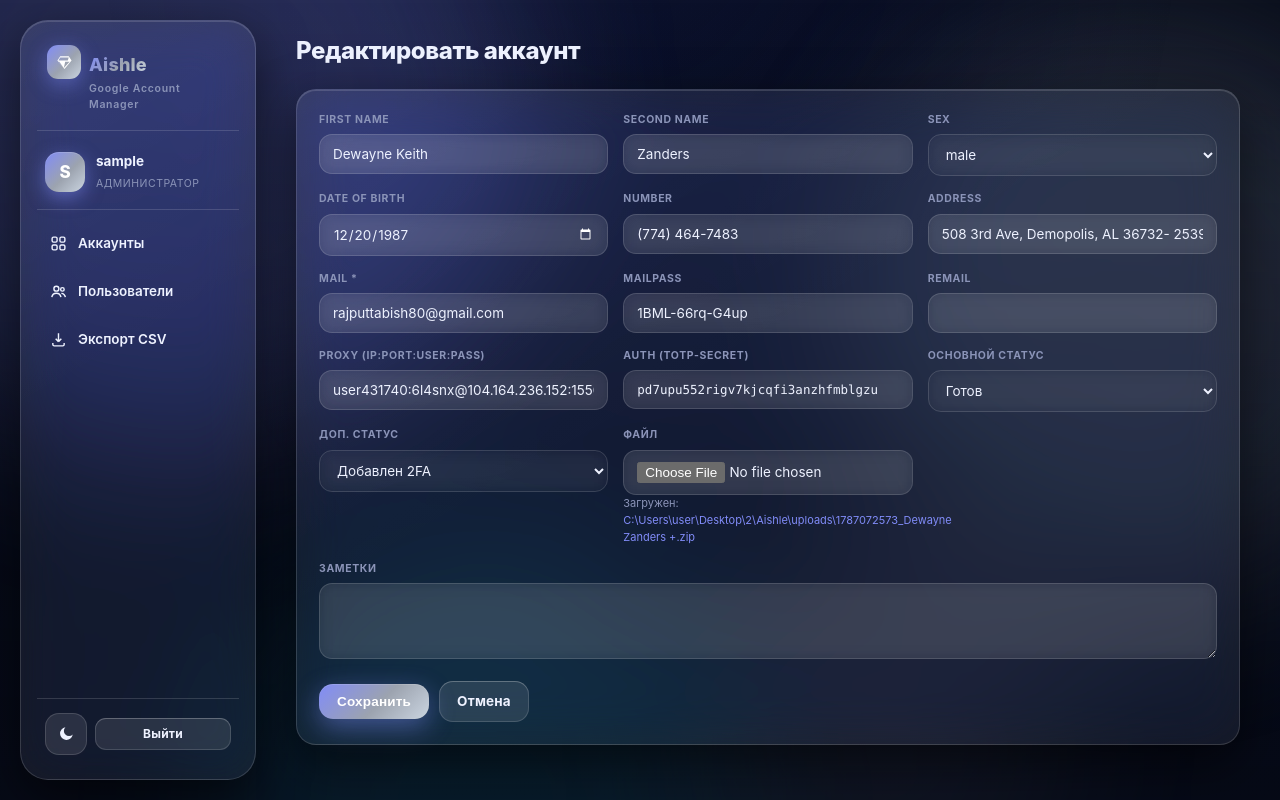
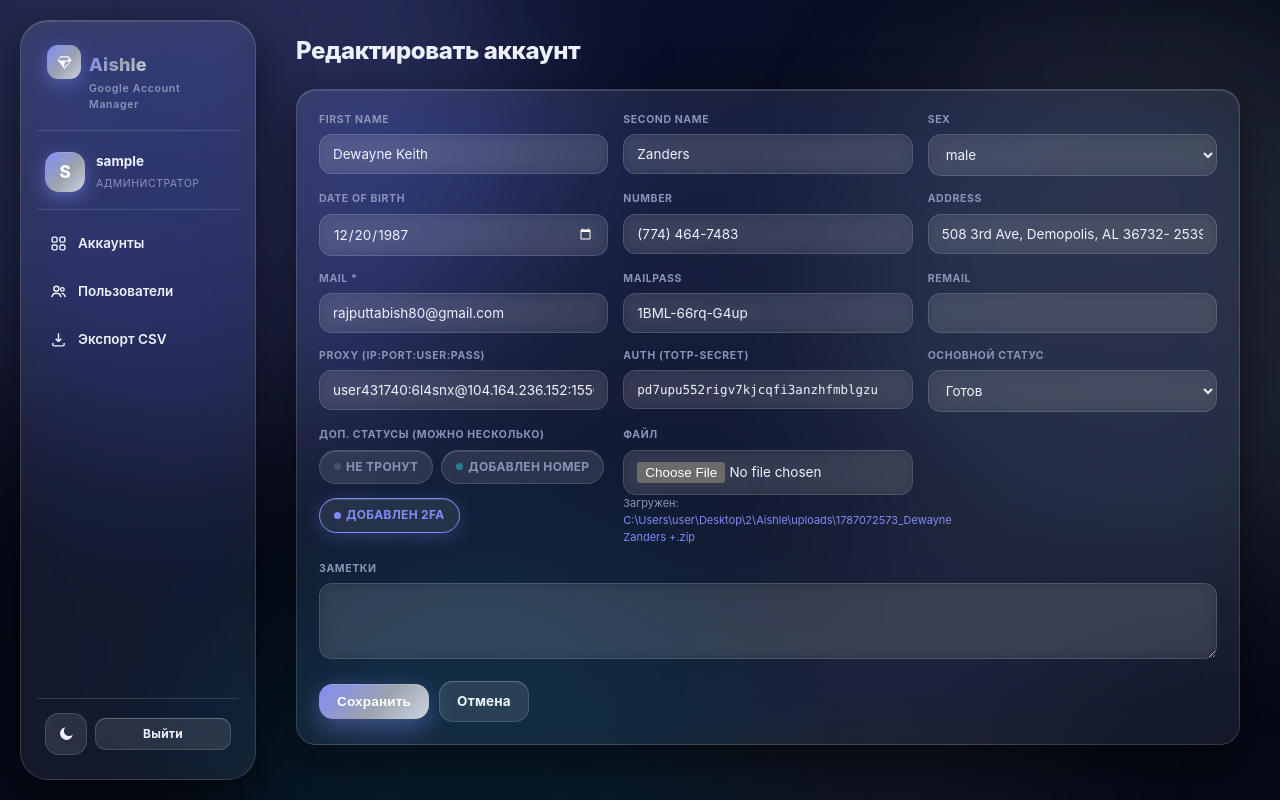
Before and after one commit to pikafor/aishle, a Flask app: page /accounts/5/edit in a window 1280 px wide. Run offline with Flask 3, Linux system fonts and the light colour scheme; a user stored in the database is signed in; data comes from the database, SQL or seed files in the repository.

Commit message:
Применил патч

```diff
--- a/app.py
+++ b/app.py
@@ -27,6 +27,17 @@ STATUSES2 = ["untouched","phone_added","twofa_added"]
 STATUS_LABELS2 = {"untouched":"Не тронут","phone_added":"Добавлен номер","twofa_added":"Добавлен 2FA"}
 STATUS_COLORS2 = {"untouched":"#64748b","phone_added":"#22d3ee","twofa_added":"#818cf8"}
 
+def parse_status2(val):
+    """Разбирает status2 из БД в множество активных значений."""
+    if not val:
+        return set()
+    return {v.strip() for v in val.split(",") if v.strip() in STATUSES2}
+
+def format_status2(vals):
+    """Собирает множество значений status2 в строку для хранения."""
+    valid = [v for v in vals if v in STATUSES2]
+    return ",".join(valid) if valid else "untouched"
+
 PERMS = {"view":"Просмотр","edit":"Редактирование","share":"Передача"}
 
 app = Flask(__name__)
@@ -42,6 +53,10 @@ def inject_css_version():
     if css_path.exists():
         ver = hashlib.md5(css_path.read_bytes()).hexdigest()[:8]
     return {"css_v": ver}
+
+@app.template_filter("parse_status2")
+def parse_status2_filter(val):
+    return parse_status2(val)
 
 
 # ----- DB helpers -----
@@ -89,7 +104,7 @@ def get_db():
         if "status2" not in cols:
             g.db.execute("ALTER TABLE accounts ADD COLUMN status2 TEXT DEFAULT 'untouched'")
         # Сбрасываем старые значения status2 (new/warmup/active и т.п.) в "untouched"
-        g.db.execute("UPDATE accounts SET status2='untouched' WHERE status2 NOT IN ('untouched','phone_added','twofa_added')")
+        g.db.execute("UPDATE accounts SET status2='untouched' WHERE status2 NOT IN ('untouched','phone_added','twofa_added') AND status2 NOT LIKE '%,%'")
         g.db.commit()
     return g.db
 
@@ -269,8 +284,8 @@ def account_new():
             fp = str(UPLOAD_DIR / safe)
         st = f.get("status", "new")
         if st not in STATUSES: st = "new"
-        st2 = f.get("status2", "untouched")
-        if st2 not in STATUSES2: st2 = "untouched"
+        st2_list = f.getlist("status2")
+        st2 = format_status2(st2_list)
         cur = db.execute("""INSERT INTO accounts (first_name,second_name,address,sex,date_of_birth,
             number,mail,mailPass,reMail,proxy,file_path,auth,status,status2,notes,owner_id)
             VALUES(?,?,?,?,?,?,?,?,?,?,?,?,?,?,?,?)""",
@@ -279,7 +294,7 @@ def account_new():
              fp, f.get("auth") or None, st, st2, f.get("notes"), session["user_id"]))
         db.commit()
         return redirect(url_for("account_detail", acc_id=cur.lastrowid))
-    return render_template("form.html", account=None, STATUSES=STATUSES, STATUS_LABELS=STATUS_LABELS, STATUSES2=STATUSES2, STATUS_LABELS2=STATUS_LABELS2)
+    return render_template("form.html", account=None, STATUSES=STATUSES, STATUS_LABELS=STATUS_LABELS, STATUSES2=STATUSES2, STATUS_LABELS2=STATUS_LABELS2, STATUS_COLORS2=STATUS_COLORS2)
 
 
 @app.route("/accounts/<int:acc_id>/edit", methods=["GET","POST"])
@@ -301,8 +316,11 @@ def account_edit(acc_id):
             fp = str(UPLOAD_DIR / safe)
         st = f.get("status", acc["status"])
         if st not in STATUSES: st = acc["status"]
-        st2 = f.get("status2", acc["status2"] or "untouched")
-        if st2 not in STATUSES2: st2 = acc["status2"] or "untouched"
+        st2_list = f.getlist("status2")
+        if st2_list:
+            st2 = format_status2(st2_list)
+        else:
+            st2 = acc["status2"] or "untouched"
         db.execute("""UPDATE accounts SET first_name=?,second_name=?,address=?,sex=?,date_of_birth=?,
             number=?,mail=?,mailPass=?,reMail=?,proxy=?,file_path=?,auth=?,status=?,status2=?,notes=?,updated_at=datetime('now')
             WHERE id=?""",
@@ -311,7 +329,7 @@ def account_edit(acc_id):
              fp, f.get("auth") or None, st, st2, f.get("notes"), acc_id))
         db.commit()
         return redirect(url_for("account_detail", acc_id=acc_id))
-    return render_template("form.html", account=acc, STATUSES=STATUSES, STATUS_LABELS=STATUS_LABELS, STATUSES2=STATUSES2, STATUS_LABELS2=STATUS_LABELS2)
+    return render_template("form.html", account=acc, STATUSES=STATUSES, STATUS_LABELS=STATUS_LABELS, STATUSES2=STATUSES2, STATUS_LABELS2=STATUS_LABELS2, STATUS_COLORS2=STATUS_COLORS2)
 
 
 @app.route("/accounts/<int:acc_id>/status", methods=["POST"])
@@ -321,14 +339,14 @@ def account_status(acc_id):
         return ("", 403)
     db = get_db()
     st = request.form.get("status","")
-    st2 = request.form.get("status2","")
+    st2_list = request.form.getlist("status2")
     updates, params = [], []
     if st in STATUSES:
         updates.append("status=?")
         params.append(st)
-    if st2 in STATUSES2:
-        updates.append("status2=?")
-        params.append(st2)
+    st2 = format_status2(st2_list)
+    updates.append("status2=?")
+    params.append(st2)
     if updates:
         updates.append("updated_at=datetime('now')")
         params.append(acc_id)
--- a/static/style.css
+++ b/static/style.css
@@ -18,6 +18,10 @@
   --grad: linear-gradient(135deg,#818cf8 0%,#9ca3af 55%,#cbd5e1 100%);
   --ok: #34d399; --warn: #fbbf24; --danger: #f87171;
   --input: rgba(255,255,255,.08);
+  --select-bg: rgba(255,255,255,.08);
+  --select-option-bg: rgba(30,35,60,.95);
+  --select-option-text: #eef2ff;
+  --select-option-hover: rgba(129,140,248,.30);
   --blur: blur(26px) saturate(170%);
   --shadow: 0 18px 50px rgba(0,0,0,.55);
   --inner-hi: inset 0 1px 0 rgba(255,255,255,.14);   /* блик сверху */
@@ -41,8 +45,10 @@
   --grad: linear-gradient(135deg,#4f6bff,#64748b);
   --ok: #059669; --warn: #b45309; --danger: #dc2626;
   --input: rgba(255,255,255,.6);
-  --select-bg: #ffffff;                  /* фон выпадающего списка */
-  --select-option: #f1f5fb;              /* фон опций списка */
+  --select-bg: #f4f7fd;
+  --select-option-bg: #eef2fb;
+  --select-option-text: #1d2340;
+  --select-option-hover: rgba(79,107,255,.15);
   --blur: blur(26px) saturate(150%);
   --shadow: 0 18px 50px rgba(60,80,160,.22);
   --inner-hi: inset 0 1px 0 rgba(255,255,255,.9);
@@ -151,10 +157,26 @@ label{display:block;font-size:10.5px;color:var(--muted);margin-bottom:6px;font-w
 input,select,textarea{width:100%;padding:11px 13px;border-radius:13px;
   background:var(--input);border:1px solid var(--stroke);color:var(--text);font-size:13.5px;
   font-family:inherit;transition:all .2s;backdrop-filter:blur(8px)}
-/* выпадающие списки — тёмный вид */
-select{background:var(--select-bg);color:var(--text);appearance:auto;cursor:pointer}
-select option, select optgroup{background:var(--select-option);color:var(--text)}
-select option:checked{background:rgba(129,140,248,.35);color:#fff}
+/* выпадающие списки — кастомный вид под тему */
+select{
+  background:var(--select-bg);color:var(--select-option-text);
+  appearance:auto;cursor:pointer;
+  color-scheme:dark;              /* наследуем от страницы */
+}
+:root[data-theme="light"] select{color-scheme:light}
+select option, select optgroup{
+  background:var(--select-option-bg) !important;
+  color:var(--select-option-text) !important;
+}
+select option:checked{
+  background:var(--select-option-hover) !important;
+  color:var(--select-option-text) !important;
+}
+select:focus option:hover,
+select option:hover{
+  background:var(--select-option-hover) !important;
+  color:var(--select-option-text) !important;
+}
 input:focus,select:focus,textarea:focus{outline:none;border-color:var(--accent);
   box-shadow:0 0 0 4px rgba(129,140,248,.18),0 0 30px rgba(129,140,248,.15)}
 textarea{min-height:76px;resize:vertical}
@@ -238,6 +260,37 @@ h2{font-size:17px;margin:22px 0 12px;font-weight:700}
 .perms{display:inline-block;padding:2px 10px;border-radius:99px;font-size:11px;font-weight:700;
   background:var(--glass-2);border:1px solid var(--stroke)}
 
+/* ---------- Чипы (множественные доп.статусы) ---------- */
+.chips-wrap{display:flex;flex-wrap:wrap;gap:8px;margin-top:4px}
+.chip-check{display:inline-flex;cursor:pointer}
+.chip-check input{display:none}
+.chip-label{
+  display:inline-flex;align-items:center;gap:5px;
+  padding:7px 14px;border-radius:99px;font-size:12px;font-weight:700;
+  background:var(--glass-2);border:1.5px solid var(--stroke);color:var(--muted);
+  transition:all .2s;letter-spacing:.3px;user-select:none;
+  box-shadow:var(--inner-hi);
+}
+.chip-label::before{
+  content:"";width:7px;height:7px;border-radius:50%;
+  background:var(--chip-color,var(--muted));opacity:.45;
+  transition:opacity .2s;
+}
+.chip-check input:checked + .chip-label{
+  background:rgba(0,0,0,.12);
+  border-color:var(--chip-color,var(--accent));
+  color:var(--chip-color,var(--accent));
+  box-shadow:0 4px 18px rgba(129,140,248,.25),var(--inner-hi);
+}
+:root[data-theme="dark"] .chip-check input:checked + .chip-label{
+  background:rgba(255,255,255,.08);
+}
+.chip-check input:checked + .chip-label::before{opacity:1}
+.chip-label:hover{
+  border-color:var(--chip-color,var(--accent));
+  transform:translateY(-1px);
+}
+
 /* ---------- Адаптив ---------- */
 @media (max-width:860px){
   .layout{flex-direction:column}
--- a/templates/form.html
+++ b/templates/form.html
@@ -17,7 +17,17 @@
   <div><label>Proxy (ip:port:user:pass)</label><input name="proxy" value="{{ account.proxy or '' }}"></div>
   <div><label>Auth (TOTP-secret)</label><input name="auth" value="{{ account.auth or '' }}" class="mono"></div>
   <div><label>Основной статус</label><select name="status">{% for s in STATUSES %}<option value="{{ s }}" {% if (account and account.status==s) or (not account and s=='new') %}selected{% endif %}>{{ STATUS_LABELS[s] }}</option>{% endfor %}</select></div>
-  <div><label>Доп. статус</label><select name="status2">{% for s in STATUSES2 %}<option value="{{ s }}" {% set cur=(account.status2 if account and account.status2 in STATUSES2 else 'untouched') if account else 'untouched' %}{% if s==cur %}selected{% endif %}>{{ STATUS_LABELS2[s] }}</option>{% endfor %}</select></div>
+  <div><label>Доп. статусы (можно несколько)</label>
+    {% set cur_s2 = (account.status2|parse_status2) if account else set() %}
+    <div class="chips-wrap">
+      {% for s in STATUSES2 %}
+      <label class="chip-check">
+        <input type="checkbox" name="status2" value="{{ s }}" {% if s in cur_s2 %}checked{% endif %}>
+        <span class="chip-label" style="--chip-color:{{ STATUS_COLORS2[s] }}">{{ STATUS_LABELS2[s] }}</span>
+      </label>
+      {% endfor %}
+    </div>
+  </div>
   <div><label>Файл</label><input type="file" name="file">{% if account and account.file_path %}<div class="muted" style="font-size:11px">Загружен: <a href="/accounts/{{ account.id }}/file">{{ account.file_path.split('/')[-1] }}</a></div>{% endif %}</div>
   <div style="grid-column:1/-1"><label>Заметки</label><textarea name="notes">{{ account.notes or '' }}</textarea></div>
 </div>
```
Also changed, not shown: templates/detail.html (+19 -5 lines), templates/index.html (+6 -3 lines).
